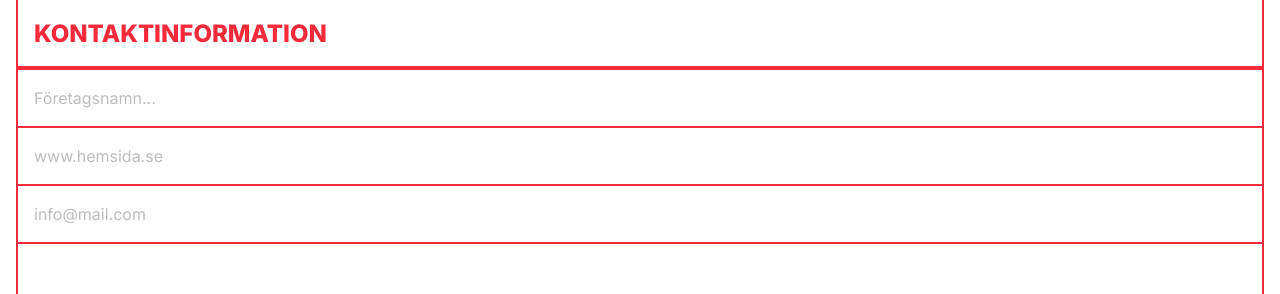
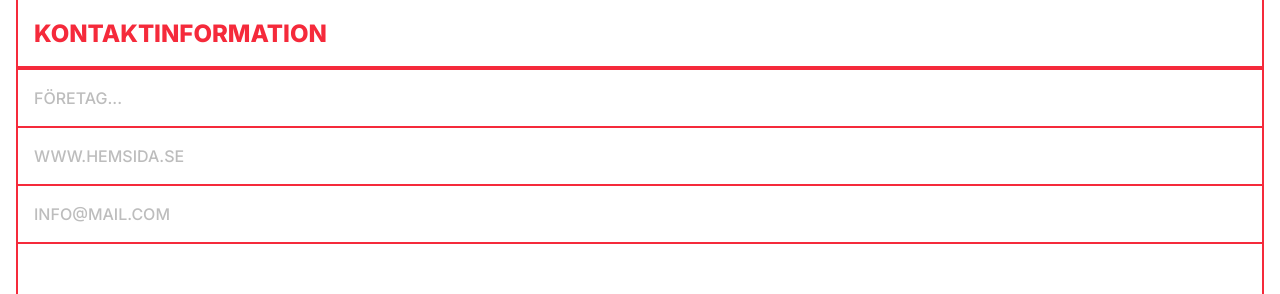
Before and after one commit to vojtechlevi/wu-dd-event, a React (Vite) app: page /company-form in a window 1280 px wide. Shown: the part 264-558 px from the top of the page. Built offline with nearby package versions, Linux system fonts and the light colour scheme; no server answers; the HTML template or start-up script is replaced by a standard one.

Commit message:
update functionality and styling

```diff
--- a/src/components/CompanyFormPages/Contact.jsx
+++ b/src/components/CompanyFormPages/Contact.jsx
@@ -1,6 +1,15 @@
+import { useState } from "react";
+
 const Contact = ({ answer, setAnswer }) => {
+  const [selectedChoices, setSelectedChoices] = useState(answer.contact || "");
+
   const handleChange = (event) => {
-    // setAnswer({ ...answer, name: event.target.value });
+    const updatedChoices = {
+      ...selectedChoices,
+      [event.target.name]: event.target.value,
+    };
+    setSelectedChoices(updatedChoices);
+    setAnswer({ ...answer, contact: updatedChoices });
   };
 
   return (
@@ -10,23 +19,26 @@ const Contact = ({ answer, setAnswer }) => {
       </h2>
       <input
         type="text"
-        placeholder="Företagsnamn..."
-        // value={answer.name || ""}
-        className="w-full border-b-2 border-yrgo-red p-4 placeholder:text-placeholder-grey "
+        name="name"
+        placeholder="Företag..."
+        defaultValue={answer.contact.name || ""}
+        className="w-full border-b-2 border-yrgo-red p-4 font-medium uppercase text-yrgo-red placeholder:text-placeholder-grey focus:outline-none"
         onChange={handleChange}
       />
       <input
-        type="text"
+        type="url"
+        name="url"
         placeholder="www.hemsida.se"
-        // value={answer.name || ""}
-        className="w-full border-b-2 border-yrgo-red p-4 placeholder:text-placeholder-grey "
+        value={answer.contact.url || ""}
+        className="w-full border-b-2 border-yrgo-red p-4 font-medium uppercase text-yrgo-red placeholder:text-placeholder-grey focus:outline-none"
         onChange={handleChange}
       />
       <input
-        type="text"
+        type="email"
+        name="email"
         placeholder="info@mail.com"
-        // value={answer.name || ""}
-        className="w-full border-b-2 border-yrgo-red p-4 placeholder:text-placeholder-grey "
+        value={answer.contact.email || ""}
+        className="w-full border-b-2 border-yrgo-red p-4 font-medium uppercase text-yrgo-red placeholder:text-placeholder-grey focus:outline-none"
         onChange={handleChange}
       />
     </>
```
